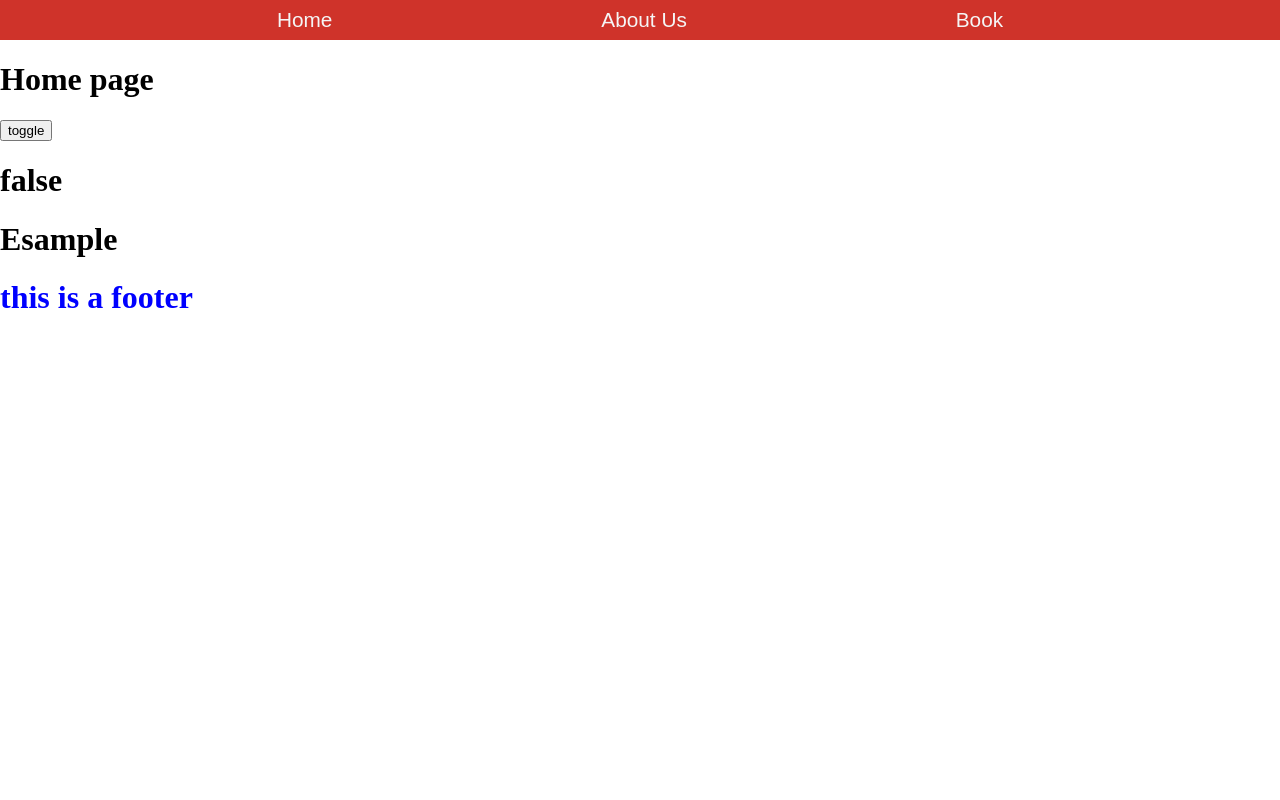
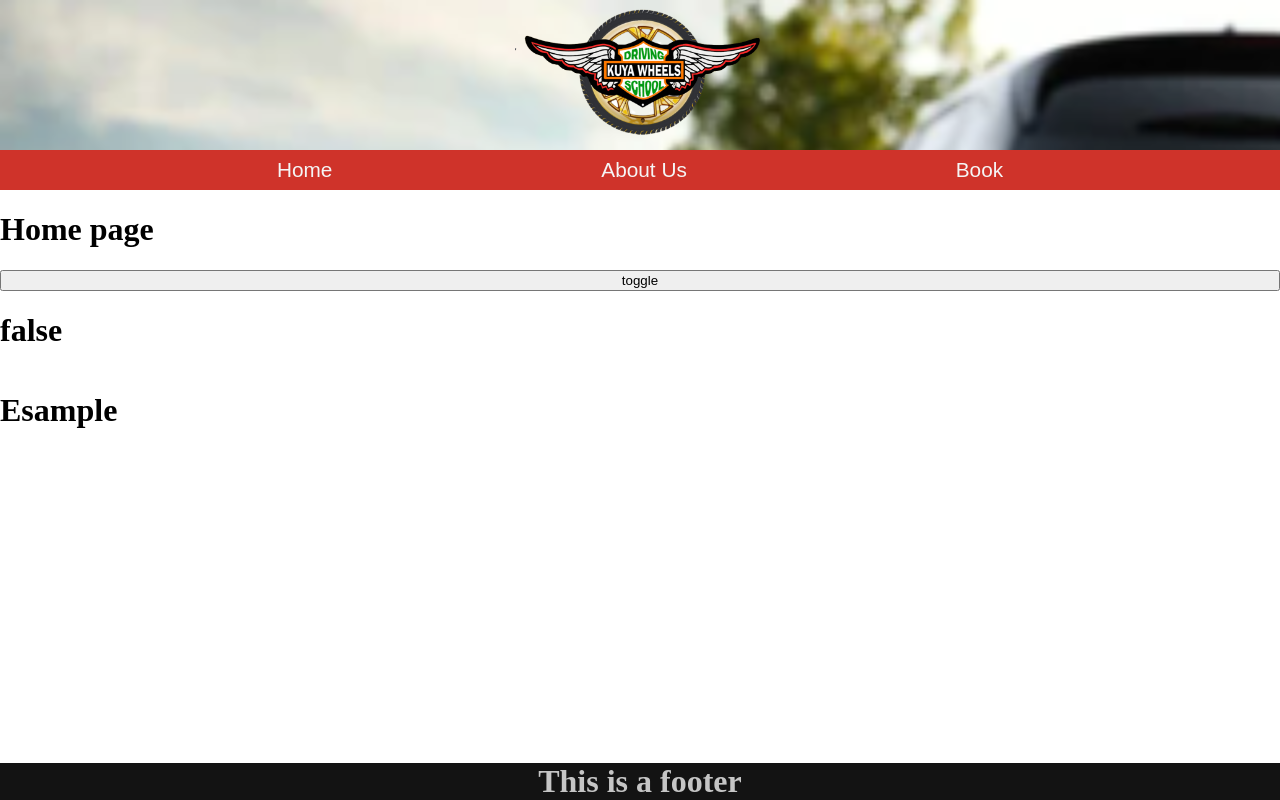
Before and after one commit to dongumayagay/kuya-wheels, a SvelteKit app: page / in a window 1280 px wide. Built offline with nearby package versions, Linux system fonts and the light colour scheme.

Commit message:
set default margin and bg color

```diff
--- a/src/routes/+layout.svelte
+++ b/src/routes/+layout.svelte
@@ -1,10 +1,29 @@
 <script>
-	import Footer from './Footer.svelte';
+import Header from './Header.svelte';
+import Footer from './Footer.svelte';
 import Navbar from './Navbar.svelte';
 
 	// import '../app.postcss';
 </script>
 
+
+<!-- <Header />
 <Navbar />
 <slot />
-<Footer />
+<Footer /> -->
+
+<main>
+	<Header />
+	<Navbar />
+	<slot />
+	<Footer />
+</main>
+
+<style>
+	main {
+		min-height: 100vh;
+		display: flex;
+		flex-direction: column;
+		align-items: stretch;
+	}
+</style>
--- a/src/routes/Footer.svelte
+++ b/src/routes/Footer.svelte
@@ -1,13 +1,25 @@
+
 <footer>
-    <h1>
-        this is a footer
-    </h1>
+    <div>
+        <h1>
+            This is a footer
+        </h1>
+    </div>
+
 </footer>
 
+<style>
+    * {
+        margin: 0;
+    }
+    h1 {
+        color: rgb(197, 197, 197);
+    }
+    footer {
+        margin-top: auto;
+        color: white;
+        text-align: center;
+        background-color: rgb(19, 19, 19);
+    }
 
-
-<style>
-    h1 {
-        color: blue;
-    }
 </style>
```
